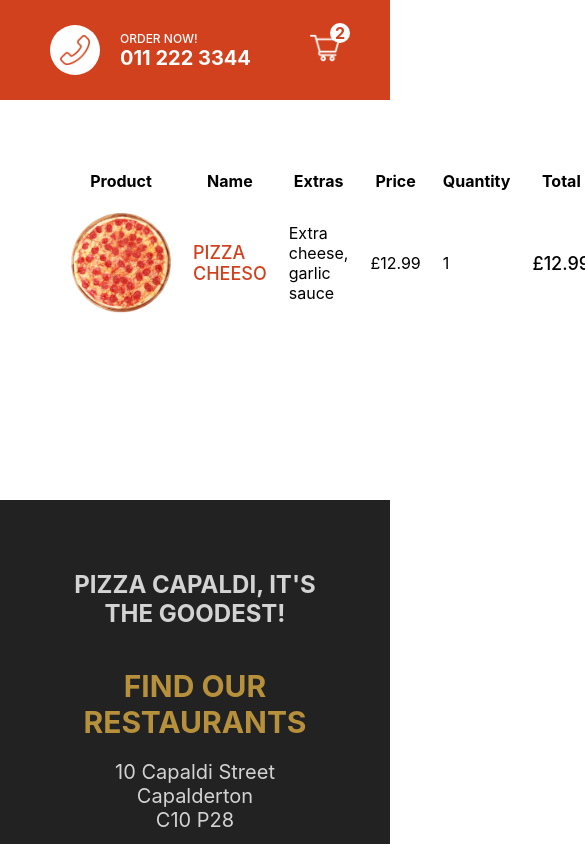
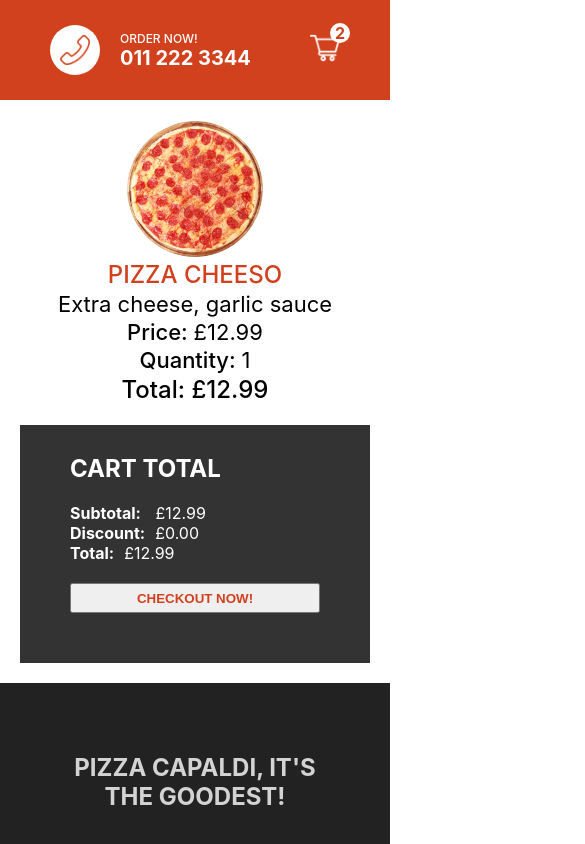
Before and after one commit to jonnyabrams/pizza-capaldi, a Next.js app: page /cart in a window 390 px wide. Shown: the top 844 px of the page, 585 px wide, since content can reach past the window. Built offline with nearby package versions, Linux system fonts and the light colour scheme.

Commit message:
feat: make Cart responsive

```diff
--- a/pages/cart.tsx
+++ b/pages/cart.tsx
@@ -8,7 +8,7 @@
       <div className={styles.left}>
         <table className={styles.table}>
           <tbody>
-            <tr className={styles.tr}>
+            <tr className={styles.trTitle}>
               <th>Product</th>
               <th>Name</th>
               <th>Extras</th>
@@ -16,7 +16,7 @@
               <th>Quantity</th>
               <th>Total</th>
             </tr>
-            <tr>
+            <tr className={styles.tr}>
               <td>
                 <div className={styles.imgContainer}>
                   <Image
--- a/styles/Cart.module.css
+++ b/styles/Cart.module.css
@@ -56,3 +56,61 @@
   cursor: pointer;
   margin-top: 20px;
 }
+
+@media screen and (max-width: 480px) {
+  .container {
+    flex-direction: column;
+    padding: 20px;
+  }
+
+  .table {
+    display: flex;
+    flex-direction: column;
+    align-items: center;
+    justify-content: center;
+  }
+
+  .trTitle {
+    display: none;
+  }
+
+  .tr {
+    display: flex;
+    flex-direction: column;
+    align-items: center;
+    justify-content: center;
+    margin-bottom: 20px;
+  }
+
+  .imgContainer {
+    width: 35vw;
+    height: 35vw;
+  }
+
+  .name, .total {
+    font-size: 24px;
+  }
+
+  .extras, .price, .quantity {
+    font-size: 22px;
+  }
+
+  .price::before {
+    content: "Price: ";
+    font-weight: 500;
+  }
+
+  .quantity::before {
+    content: "Quantity: ";
+    font-weight: 500;
+  }
+
+  .total::before {
+    content: "Total: ";
+    font-weight: 500;
+  }
+
+  .wrapper {
+    width: 100%;
+  }
+}
```
